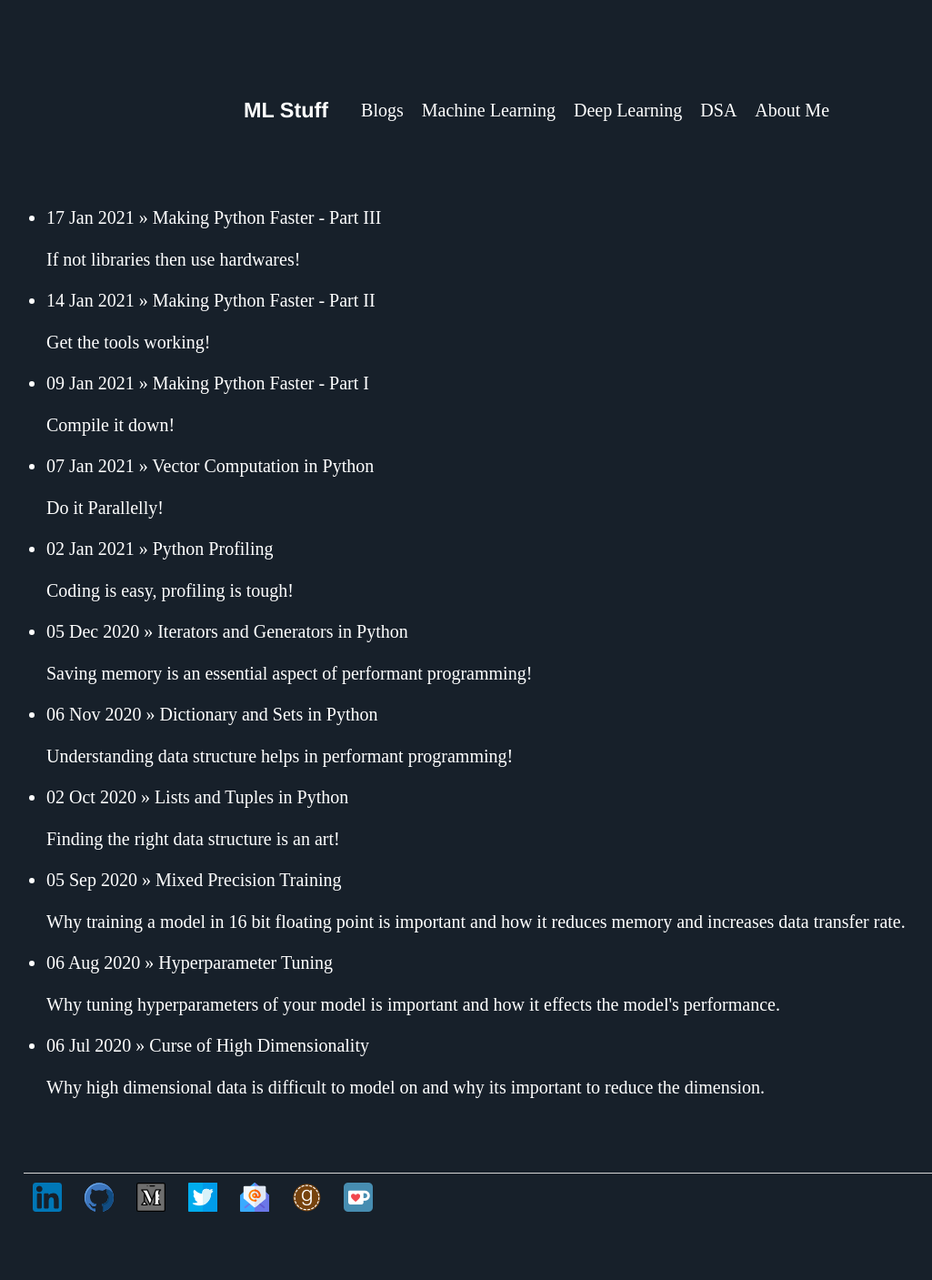
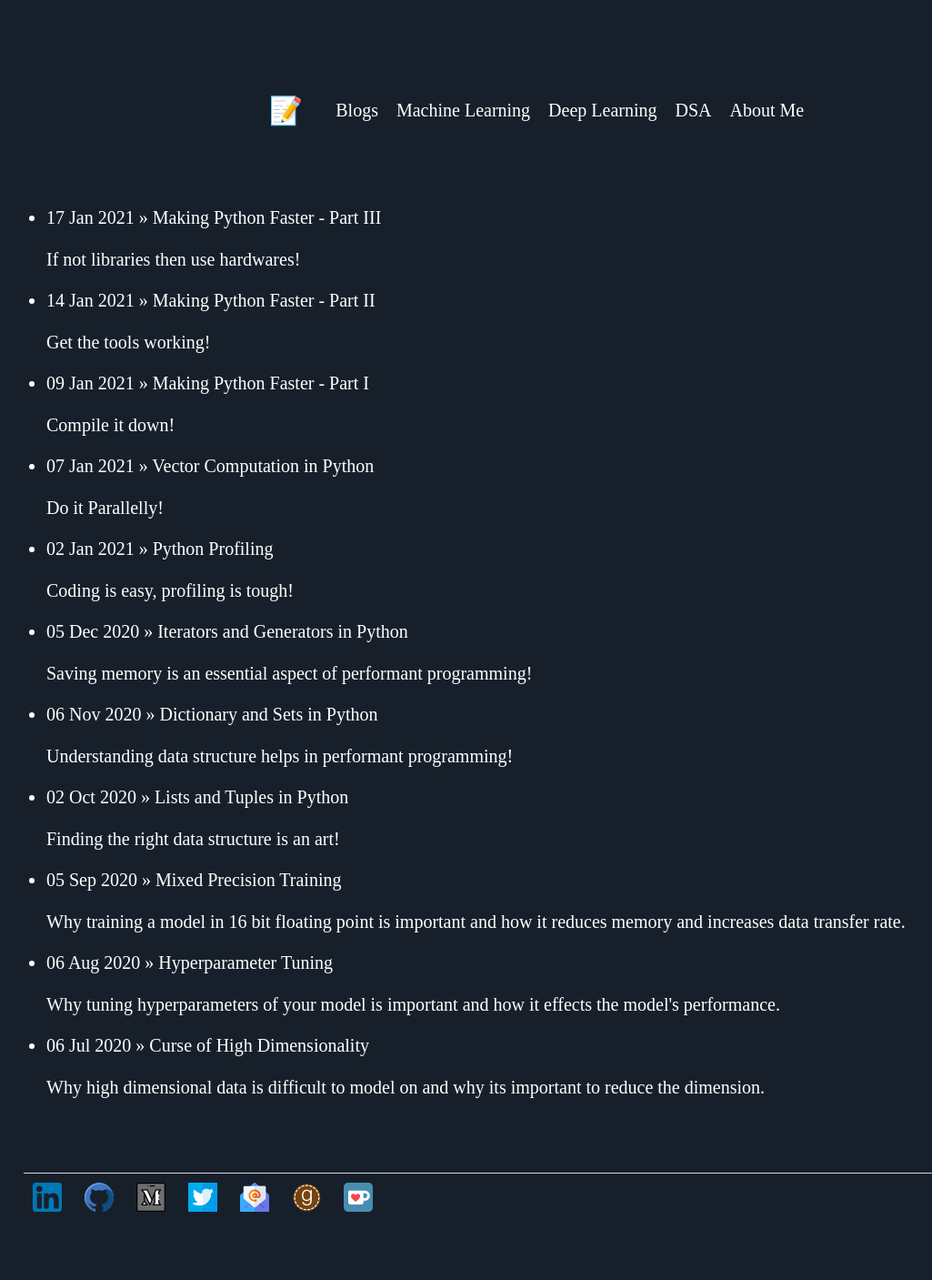
Before and after one commit to Mayurji/mayurji.github.io, a Jekyll site: the page built from index.html, in a window 1280 px wide. Shown: the whole page at 91% size, without its empty margins (38-1063 px from the left). Built offline with Jekyll 4.4.1, drawn with Linux system fonts in a browser that asks for light colours; nearby versions of some CDN libraries.

Commit message:
Update default.html

```diff
--- a/_layouts/default.html
+++ b/_layouts/default.html
@@ -11,7 +11,7 @@
 	</head>
 	<body style="background-color:#17202a;" style="width:90%"> <!-- #d9d6d6 -->
 		 <nav>
-		    <div class="logo"><h3>ML Stuff</h3></div>
+		    <div class="logo"><h2>📝</h2></div>
 		    <div class="openMenu"><i class="fa fa-bars"></i></div>
 		    <ul class="mainMenu">
 			<li><a href="/">Blogs</a></li>
```
